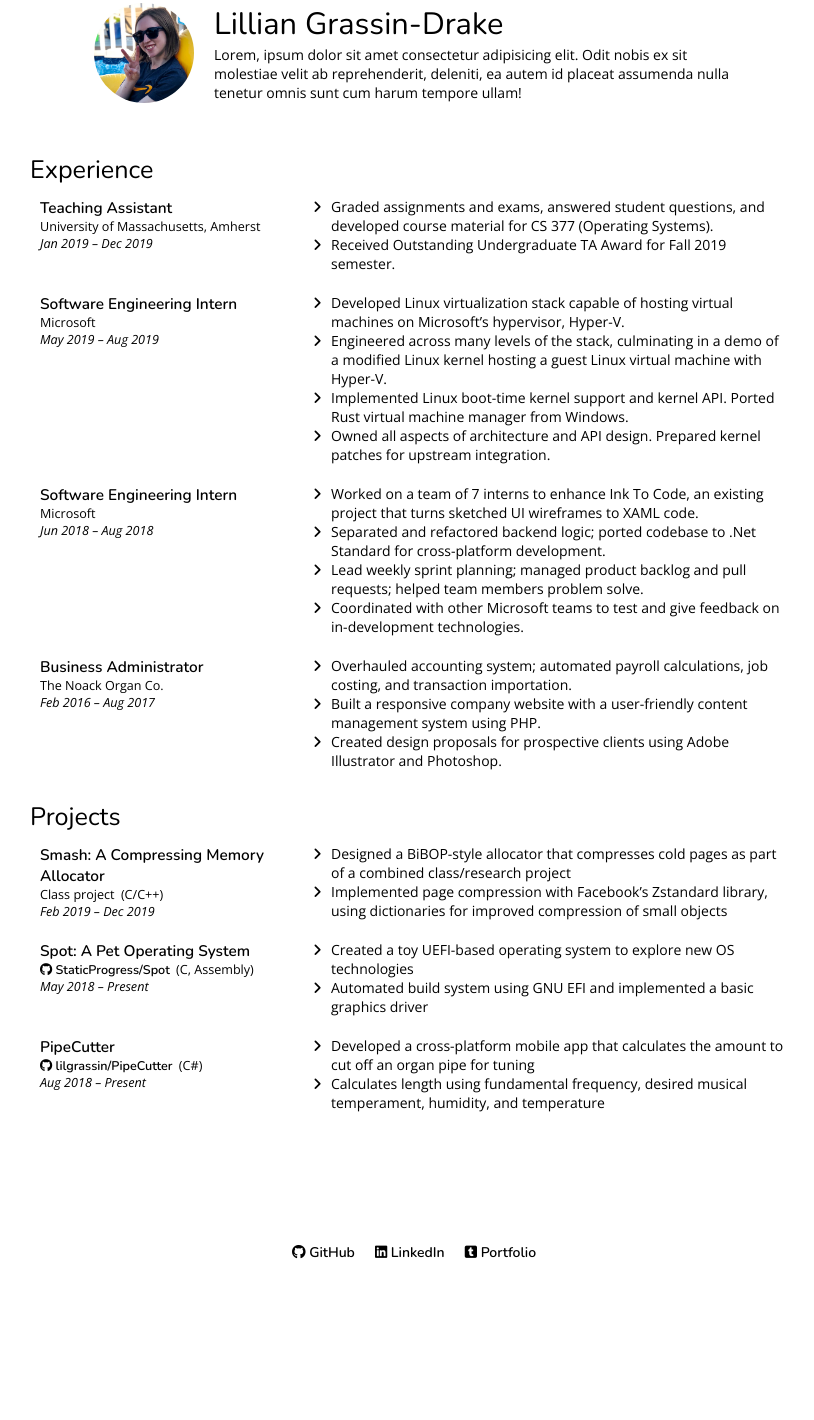
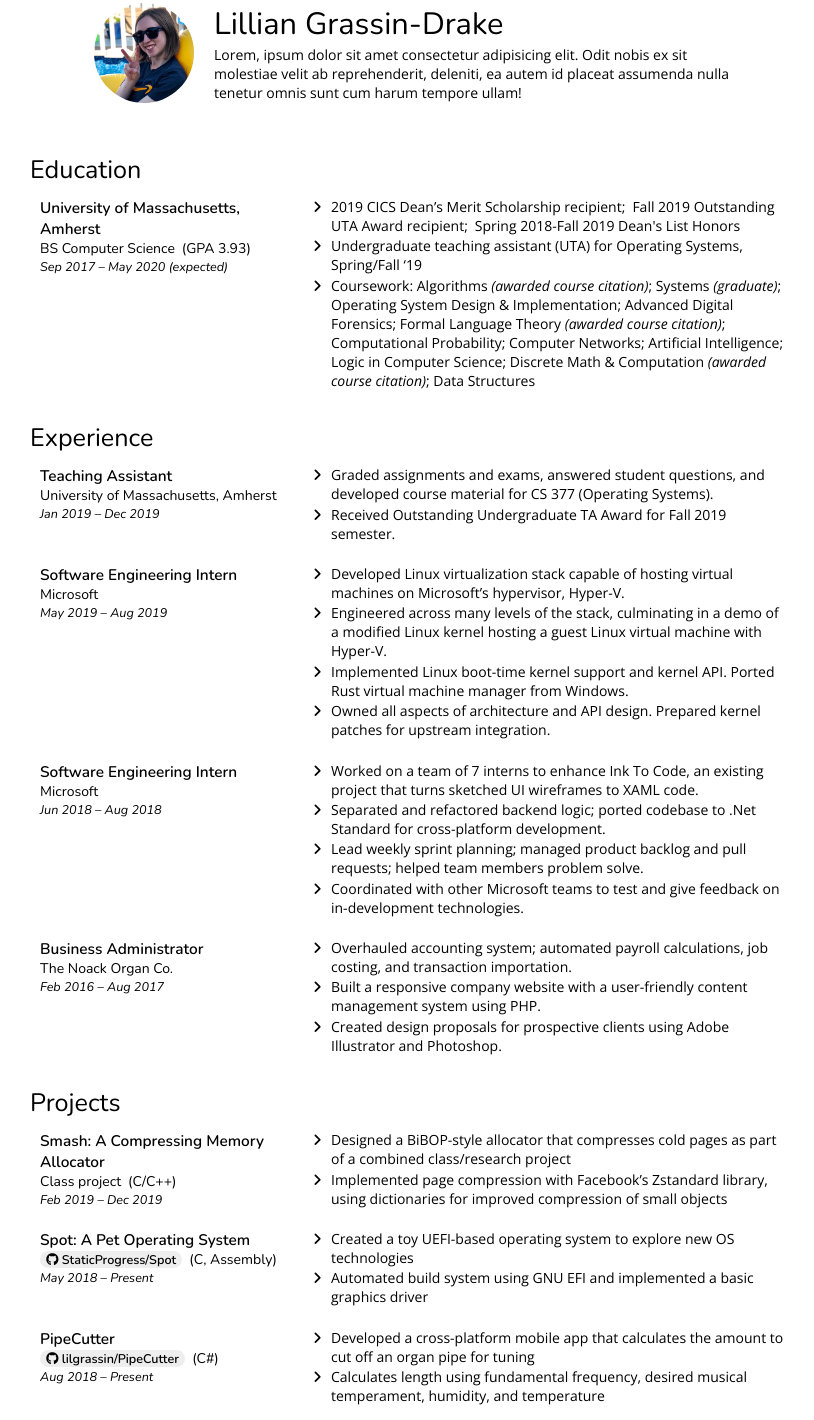
Before and after one commit to lilgrassin/lilgrassin.github.io, a plain HTML site: page index.html in a window 1280 px wide. Shown: the part 25-1445 px from the top of the page, without its empty margins (226-1040 px from the left). Before the commit the page ends 1385 px from the top, so only its background shows below. Drawn offline with nearby package versions, Linux system fonts and the light colour scheme.

Commit message:
added education and fixed links

```diff
--- a/index.html
+++ b/index.html
@@ -19,6 +19,22 @@
     </header>
 
     <main class="center-content" id="main-content">
+
+        <section class="timeline">
+            <h2>Education</h2>
+            <article class="timeline-entry">
+                <header class="entry-header">
+                    <h3>University of Massachusetts, Amherst</h3>
+                    <h4>BS Computer Science&ensp;(GPA 3.93)</h4>
+                    <p class="dates">Sep 2017 – May 2020 (expected)</p>
+                </header>
+                <ul class="fa-ul">
+                    <li><span class="fa-li"><i class="fas fa-angle-right"></i></span>2019 CICS Dean’s Merit Scholarship recipient;&ensp;Fall 2019 Outstanding UTA Award recipient;&ensp;Spring 2018-Fall 2019 Dean's List Honors</li>
+                    <li><span class="fa-li"><i class="fas fa-angle-right"></i></span>Undergraduate teaching assistant (UTA) for Operating Systems, Spring/Fall ‘19</li>
+                    <li><span class="fa-li"><i class="fas fa-angle-right"></i></span>Coursework: Algorithms <em>(awarded course citation)</em>; Systems <em>(graduate)</em>; Operating System Design & Implementation; Advanced Digital Forensics; Formal Language Theory <em>(awarded course citation)</em>; Computational Probability; Computer Networks; Artificial Intelligence; Logic in Computer Science; Discrete Math & Computation <em>(awarded course citation)</em>; Data Structures</li>
+                </ul>
+            </article>
+        </section>
 
         <section class="timeline">
             <h2>Experience</h2>
@@ -116,7 +132,7 @@
             <article class="timeline-entry">
                 <header class="entry-header">
                     <h3>Spot: A Pet Operating System</h3>
-                    <h4><a href=""><i class="fab fa-github"></i> StaticProgress/Spot</a>&ensp;(C, Assembly)</h4>
+                    <h4><a href="https://github.com/StaticProgress/Spot"><i class="fab fa-github"></i> StaticProgress/Spot</a>&ensp;(C, Assembly)</h4>
                     <p class="dates">May 2018 – Present</p>
                 </header>
                 <ul class="fa-ul">
@@ -145,9 +161,9 @@
     </main>
 
     <footer>
-        <p class="footer-entry"><a href=""><i class="fab fa-github"></i> GitHub</a></p>
-        <p class="footer-entry"><a href=""><i class="fab fa-linkedin"></i> LinkedIn</a></p>
-        <p class="footer-entry"><a href=""><i class="fab fa-tumblr-square"></i> Portfolio</a></p>
+        <p class="footer-entry"><a href="https://github.com/lilgrassin/"><i class="fab fa-github"></i> GitHub</a></p>
+        <p class="footer-entry"><a href="https://www.linkedin.com/in/lilliangd/"><i class="fab fa-linkedin"></i> LinkedIn</a></p>
+        <p class="footer-entry"><a href="https://lilgrassin.tumblr.com/"><i class="fab fa-tumblr-square"></i> Portfolio</a></p>
     </footer>
 </body>
 
--- a/resources/index.css
+++ b/resources/index.css
@@ -24,11 +24,15 @@ h3 {
 }
 
 h4 {
-    font: 400 0.9em 'Open Sans', sans-serif;
+    font: 400 1em 'Nunito', sans-serif;
 }
 
 ul {
     padding-inline-start: 26px;
+}
+
+li {
+    margin-bottom: 0.1em;
 }
 
 a,
@@ -37,9 +41,20 @@ a:visited,
 a:hover,
 a:active {
     color: inherit;
-    text-decoration: inherit;
-    font-family: 'Nunito', sans-serif;
+    text-decoration: none;
+}
+
+.entry-header a {
+    background-color: #eeeeee;
+    border-radius: 1em;
+    padding-right: 0.5em;
+    padding-left: 0.5em;
     font-weight: 600;
+    font-size: 0.9em;
+}
+
+em {
+    font-style: italic;
 }
 
 .dates {
@@ -87,17 +102,19 @@ a:active {
 
 .entry-header {
     flex: 0 0 20vw;
+    font-family: 'Nunito', sans-serif;
 }
 
 footer {
     display: flex;
     flex-direction: row;
     align-items: center;
-    padding: 60px, 0;
-    height: 200px;
+    padding-bottom: 60px;
+    padding-top: 10px;
 }
 
 .footer-entry {
     margin-inline-start: 10px;
     margin-inline-end: 10px;
+    font: 600 1.2em 'Nunito', sans-serif;
 }
```
